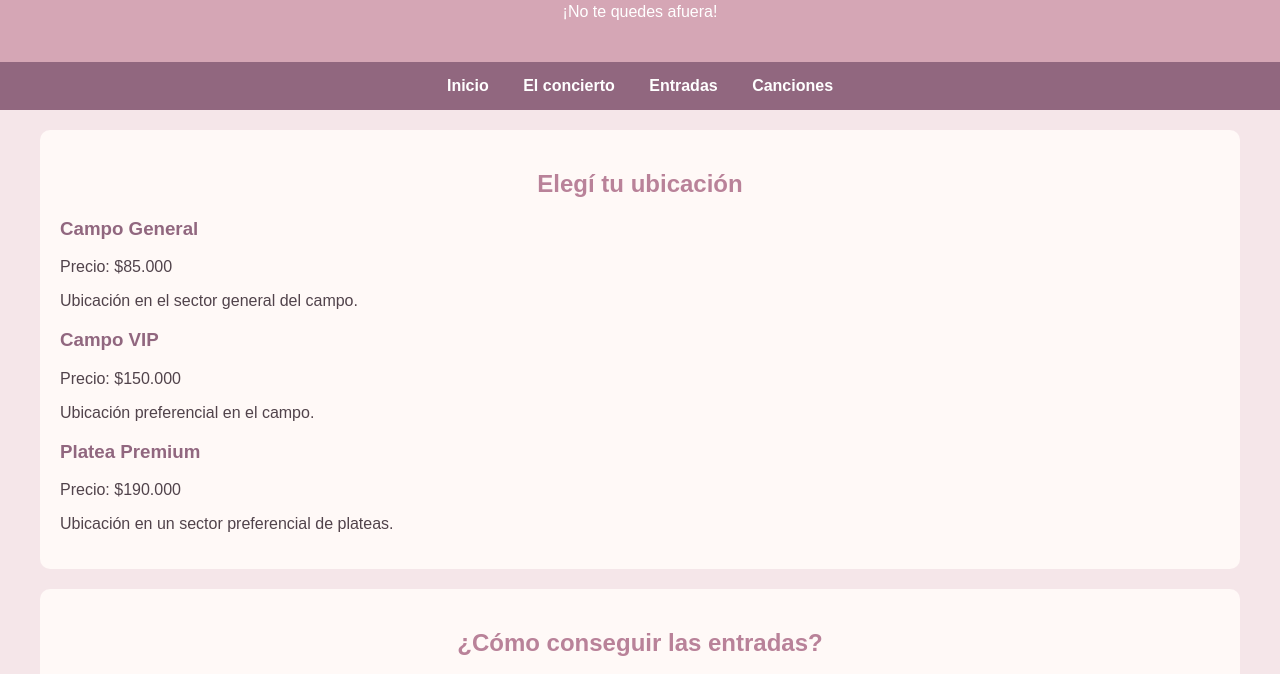
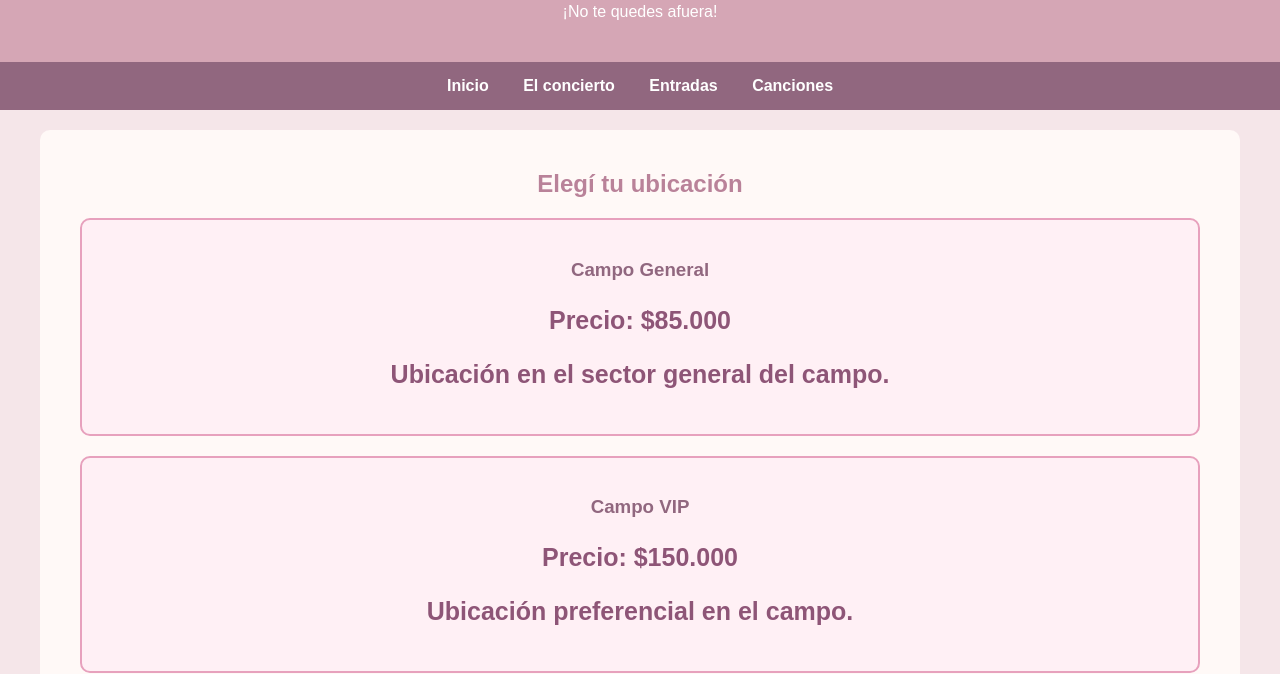
Before and after one commit to Nachoetkin/tp-final-Etkin-Ignacio-4toE, a plain HTML site: page entradas.html in a window 1280 px wide. Shown: the part 109-783 px from the top of the page. Drawn offline with Linux system fonts and the light colour scheme.

Commit message:
al article de las entradas en el primer section les agregue la clase "tarjeta", asi el momento de modificarlo en el css cambio solo ese article y no los demás! (espero q me haya quedado bien )

```diff
--- a/entradas.html
+++ b/entradas.html
@@ -26,19 +26,19 @@
         <section>
             <h2>Elegí tu ubicación</h2>
 
-            <article>
+            <article class="tarjeta">
                 <h3>Campo General</h3>
                 <p>Precio: $85.000</p>
                 <p>Ubicación en el sector general del campo.</p>
             </article>
 
-            <article>
+            <article class="tarjeta">
                 <h3>Campo VIP</h3>
                 <p>Precio: $150.000</p>
                 <p>Ubicación preferencial en el campo.</p>
             </article>
 
-            <article>
+            <article class="tarjeta">
                 <h3>Platea Premium</h3>
                 <p>Precio: $190.000</p>
                 <p>Ubicación en un sector preferencial de plateas.</p>
--- a/estilo.css
+++ b/estilo.css
@@ -54,3 +54,18 @@ h2 {
 h3 {
     color: #91677F;
 }
+
+.tarjeta {
+    background-color: #fff0f5;
+    border: 2px solid #e7a1bd;
+    margin: 20px;
+    padding: 20px;
+    text-align: center;
+    border-radius: 10px;
+}
+
+.tarjeta p {
+    color: #8e5577;
+    font-size: 25px;
+    font-weight: bold;
+}
```
